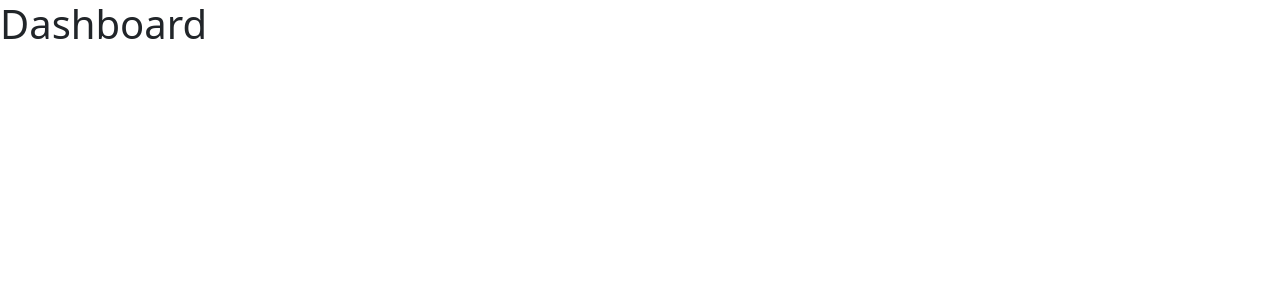
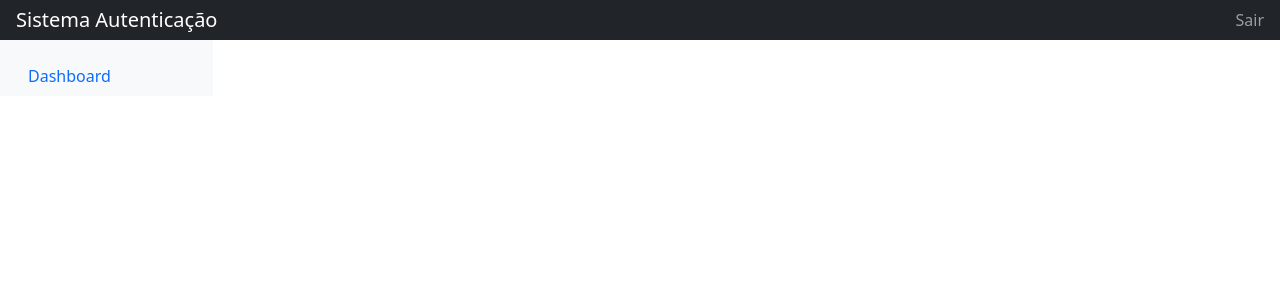
Before and after one commit to Ryan1590/PainelAmericano, a React (Vite) app: page /dashboard in a window 1280 px wide. Shown: the top 300 px of the page. Built offline with nearby package versions, Linux system fonts and the light colour scheme.

Commit message:
criado novo componente de LayoutDashboard e importado ele dentro de dashboard

```diff
--- /dev/null
+++ b/src/componentes/LayoutDashboard/index.tsx
@@ -0,0 +1,63 @@
+export const LayoutDashboard = () => {
+    return (
+        <>
+        <header
+                className="navbar navbar-dark sticky-top bg-dark flex-md-nowrap p-0"
+            >
+                <a className="navbar-brand col-md-3 col-lg-2 me-0 px-3"
+                    href="#">
+                    Sistema Autenticação
+                </a>
+                <button
+                    className="navbar-toggler position-absolute d-md-none collapsed"
+                    type="button"
+                    data-bs-toggle="collapse"
+                    data-bs-target="#sidebarMenu"
+                    aria-controls="sidebarMenu"
+                    aria-expanded="false"
+                    aria-label="Toggle navigation"
+                >
+                    <span className="navbar-toggler-icon"></span>
+                </button>
+
+                <div className="w-100"></div>
+                <div className="navbar-nav">
+                    <div className="nav-item text-nowrap">
+                        <a className="nav-link px-3" href="#">Sair</a>
+                    </div>
+                </div>
+            </header>
+
+            <div className="container-fluid">
+                <div className="row">
+                    <nav
+                        id="sidebarMenu"
+                        className="col-md-3 col-lg-2 d-md-block bg-light sidebar collapse"
+                    >
+                        <div className="position-sticky pt-3">
+                            <ul className="nav flex-column">
+                                <li className="nav-item">
+                                    <a
+                                        className={`nav-link`}
+                                        href={'/dashboard'}
+                                    >
+                                        Dashboard
+                                    </a>
+                                </li>
+                            </ul>
+                        </div>
+                    </nav>
+
+
+                    <main
+                        className="col-md-9 ms-sm-auto col-lg-10 px-md-4"
+                    >
+
+
+                    </main>
+
+                </div>
+            </div>
+        </>
+    )
+}
--- a/src/pages/dashboard/index.tsx
+++ b/src/pages/dashboard/index.tsx
@@ -1,5 +1,7 @@
+import { LayoutDashboard } from "../../componentes/LayoutDashboard";
+
 export default function Dashboard () {
     return (
-        <h1>Dashboard</h1>
+        <LayoutDashboard/>
     )
 }
```
